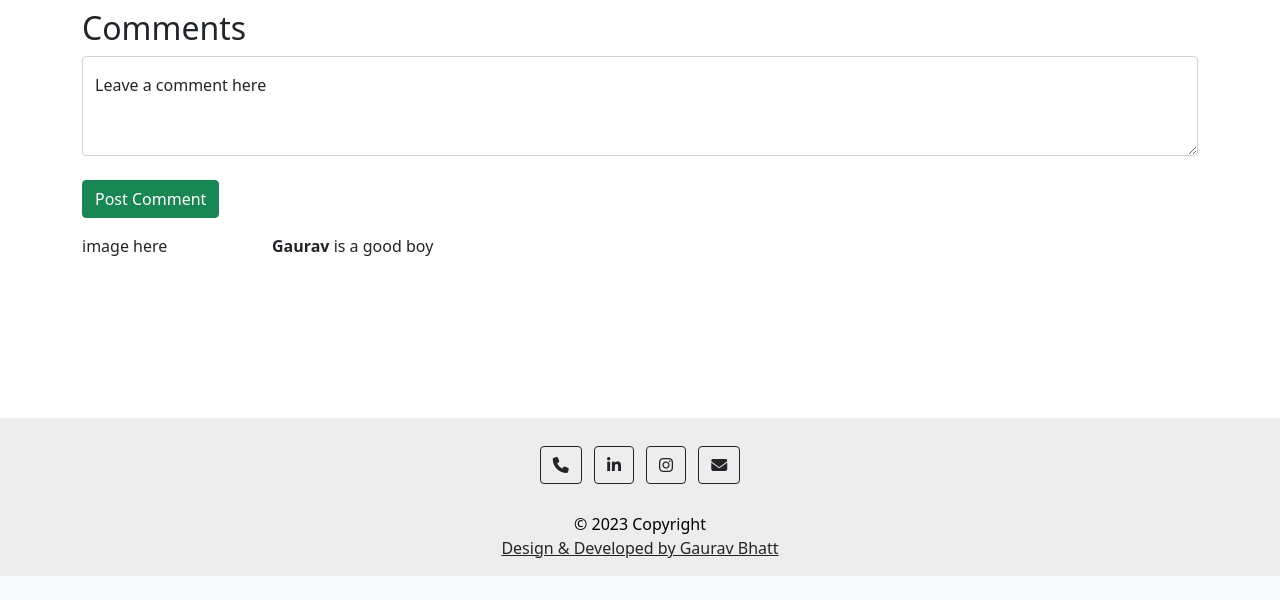
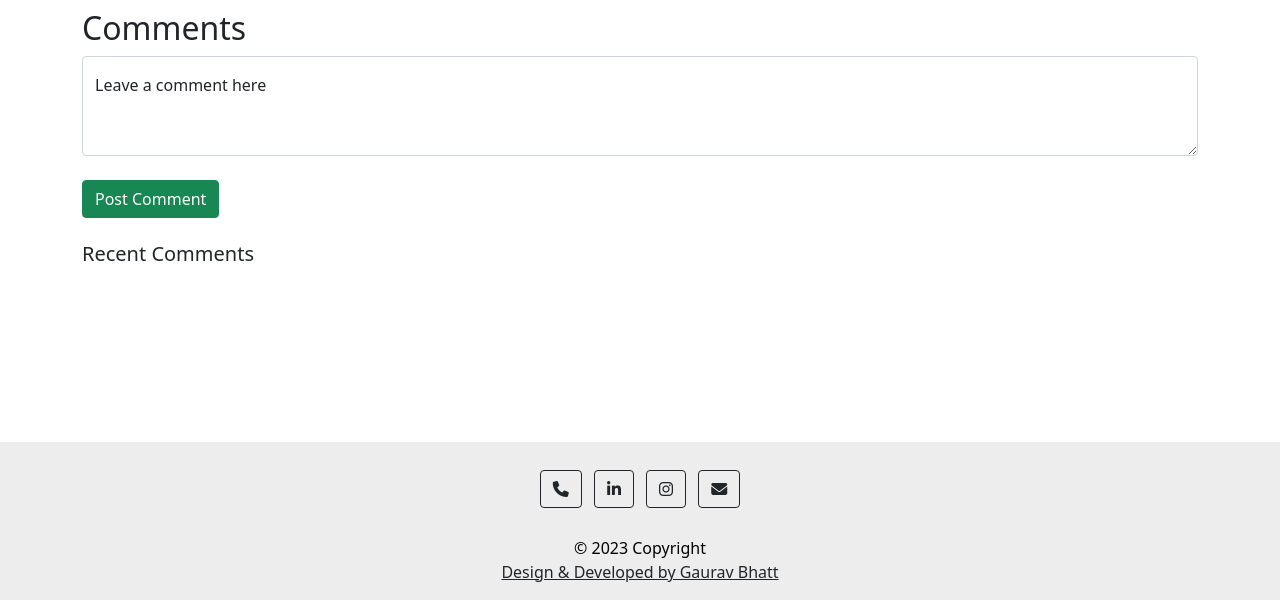
Before and after one commit to gaurav0401/WeShares-Community-Blog-Website, a Django app: a page that uses template/blog/blogpost.html in a window 1280 px wide. Shown: the part 504-1104 px from the top of the page. Before the commit the page ends 1080 px from the top, so only its background shows below. Run offline with Django 4.2, Linux system fonts and the light colour scheme; data comes from the database, SQL or seed files in the repository; both versions use the stored data as it was after the commit.

Commit message:
new version

```diff
--- a/blog/views.py
+++ b/blog/views.py
@@ -32,11 +32,14 @@ def postComment(request):
         user = request.user
         postsno = request.POST['postsno']
         post=models.post.objects.get(sno=postsno)
-        comment=models.handleComments(comment=comment , user=user , post=post)
-        comment.save()
-        messages.success(request , f"Your Comment has been recoreded...")
+        if (len(comment)==0):
+            messages.error(request, "Empty comments can't be posted.")
+        else:
+         comment=models.handleComments(comment=comment , user=user , post=post)
+         comment.save()
+         messages.success(request , f"Your Comment has been recorded...")
 
-    return redirect(f'/blog/{post.slug}')
+    return redirect(f'/blog/{post.slug}' )
 
 
 def postblog(request):
--- a/template/blog/blogpost.html
+++ b/template/blog/blogpost.html
@@ -22,7 +22,7 @@
 
             <div class="mb-2 mt-5">
                 <a href="deleteblog/{{userpost.sno}}" class="btn btn-danger btn-sm px-4">Delete This Article</a>
-              </div>
+            </div>
 
         </div>
 
@@ -41,17 +41,37 @@
         {% csrf_token %}
 
         <div class="form-floating">
-            <textarea class="form-control" name="comment" placeholder="Leave a comment here" id="floatingTextarea2" style="height: 100px"></textarea>
+            <textarea class="form-control" name="comment" placeholder="Leave a comment here" id="floatingTextarea2"
+                style="height: 100px"></textarea>
             <label for="floatingTextarea2">Leave a comment here</label>
-          </div>
+        </div>
 
-            <input type="hidden" name="postsno" value="{{userpost.sno}}">
-            <button type="submit" class="btn btn-success mt-4">Post Comment</button>
+        <input type="hidden" name="postsno" value="{{userpost.sno}}">
+        <button type="submit" class="btn btn-success mt-4">Post Comment</button>
 
     </form>
+
+
     <div class="row my-3">
-        <div class="col-md-2">image here</div>
-        <div class="col-md-10"><b>Gaurav</b> is a good boy</div>
+        <h5 class="mt-2">Recent Comments</h5>
+        <br><br>
+        {% for comment in comments %}
+
+        <div class="col-md-1"><img class="rounded mx-auto d-block w-50 p-2" src="\static\pro.png" alt="no image"> </div>
+
+        <div class="col-md-11  mb-4  p-2 " style="background-color: whitesmoke;">
+            <b>{{comment.user.username}}</b>
+            at <small style="color: rgb(155, 155, 155);">{{comment.timestamp}}</small>
+            <br>
+            <div> {{comment.comment}}</div>
+        </div>
+
+
+
+
+
+        {% endfor %}
+
     </div>
 </div>
 
--- a/template/home/home.html
+++ b/template/home/home.html
@@ -33,14 +33,16 @@
       <div class="carousel-item active" data-bs-interval="10000" >
         <img src="https://source.unsplash.com/random/1600x500/?Tech" class="d-block w-100" alt="..." style="opacity: 0.9;">
         <div class="carousel-caption d-none d-md-block" style="opacity: 0.6; background-color: black; border-radius: 12px;">
-          <h4 style="color: whitesmoke; font-family: cursive;  opacity: 1; ">Emphasize educational and informative content to empower readers with valuable insights and skills.</h4>
+
+
+          <h4 style="color: whitesmoke; font-family: cursive;  opacity: 1; ">WeShares will be a hub for bloggers, writers, and enthusiasts to publish and share their articles, stories, and insights on a wide range of topics.</h4>
 
         </div>
       </div>
       <div class="carousel-item" data-bs-interval="2000">
         <img src="https://source.unsplash.com/random/1600x500/?Travel" class="d-block w-100" alt="...">
         <div class="carousel-caption d-none d-md-block" style="opacity: 0.6; background-color: black; border-radius: 12px;" >
-          <h4 style="color: whitesmoke; font-family: cursive;  opacity: 1; ">WeShares will be a hub for bloggers, writers, and enthusiasts to publish and share their articles, stories, and insights on a wide range of topics.</h4>
+          <h4 style="color: whitesmoke; font-family: cursive;  opacity: 1; ">Emphasize educational and informative content to empower readers with valuable insights and skills.</h4>
         </div>
       </div>
       <div class="carousel-item">
```
Also changed, not shown: db.sqlite3.
